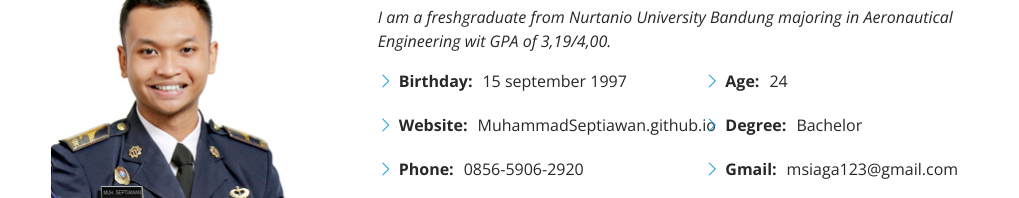
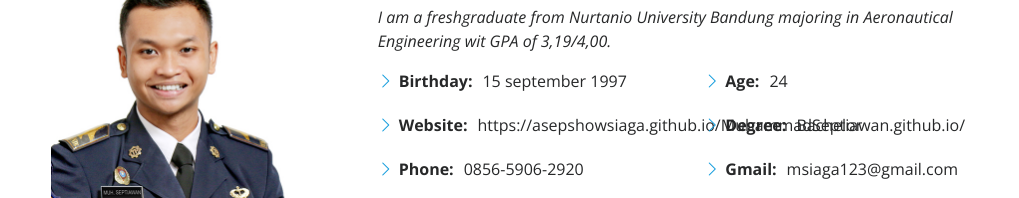
Before and after one commit to asepshowsiaga/MuhammadSeptiawan.github.io, a plain HTML site: page index.html in a window 1280 px wide. Shown: the part 1051-1249 px from the top of the page, without its empty margins (261-1280 px from the left). Drawn offline with nearby package versions, Linux system fonts and the light colour scheme.

Commit message:
mengubah alamat web

```diff
--- a/index.html
+++ b/index.html
@@ -103,7 +103,7 @@
                 <div class="col-lg-6">
                   <ul>
                     <li><i class="bi bi-chevron-right"></i> <strong>Birthday:</strong> <span>15 september 1997</span></li>
-                    <li><i class="bi bi-chevron-right"></i> <strong>Website:</strong> <span>MuhammadSeptiawan.github.io</span></li>
+                    <li><i class="bi bi-chevron-right"></i> <strong>Website:</strong> <span>https://asepshowsiaga.github.io/MuhammadSeptiawan.github.io/</span></li>
                     <li><i class="bi bi-chevron-right"></i> <strong>Phone:</strong> <span>0856-5906-2920</span></li>
                     <li><i class="bi bi-chevron-right"></i> <strong>City:</strong> <span>West Bandung, West Java, Indonesia</span></li>
                   </ul>
```
